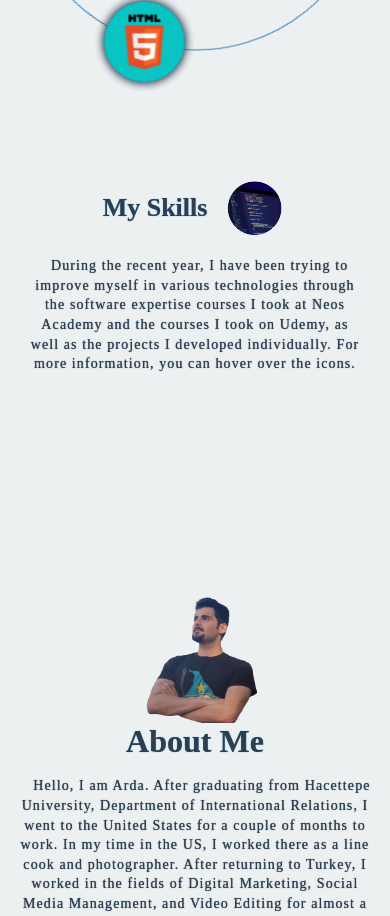
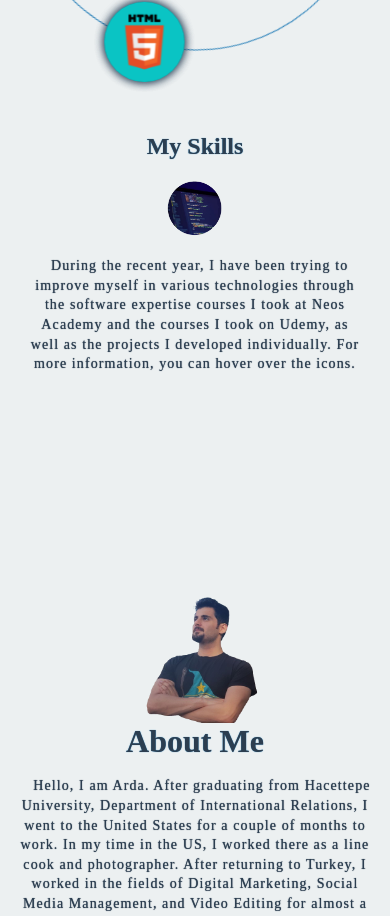
Before and after one commit to ardsen/ardsen.github.io, a React (Create React App) app: page / in a window 390 px wide. Shown: the part 1300-2216 px from the top of the page. Built offline with nearby package versions, Linux system fonts and the light colour scheme; a web font is replaced by a local one.

Commit message:
mobile responsive v11

```diff
--- a/src/App.css
+++ b/src/App.css
@@ -1060,17 +1060,18 @@ main {
     align-items: center;
     justify-content: center;
     margin-top: 70px;
+    width: 100%;
   }
 
   .skill-info-top {
     gap: 1rem;
     width: auto;
     min-height: 4rem;
-    flex-direction: row-reverse;
+    flex-direction: column-reverse;
   }
   .skill-info-top h3 {
-    font-size: 26px;
-    width: 60%;
+    font-size: 24px;
+    width: auto;
   }
   .skill-orbit {
     width: 100%;
```
